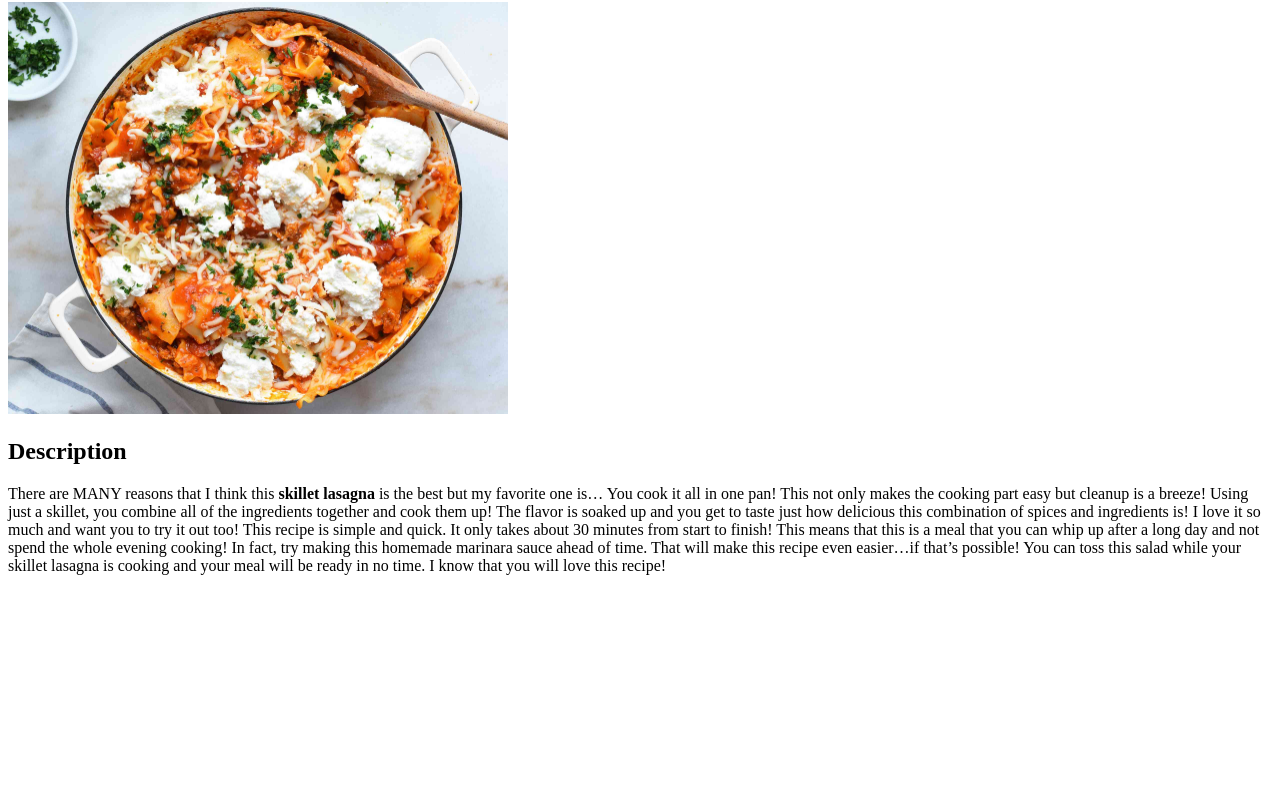
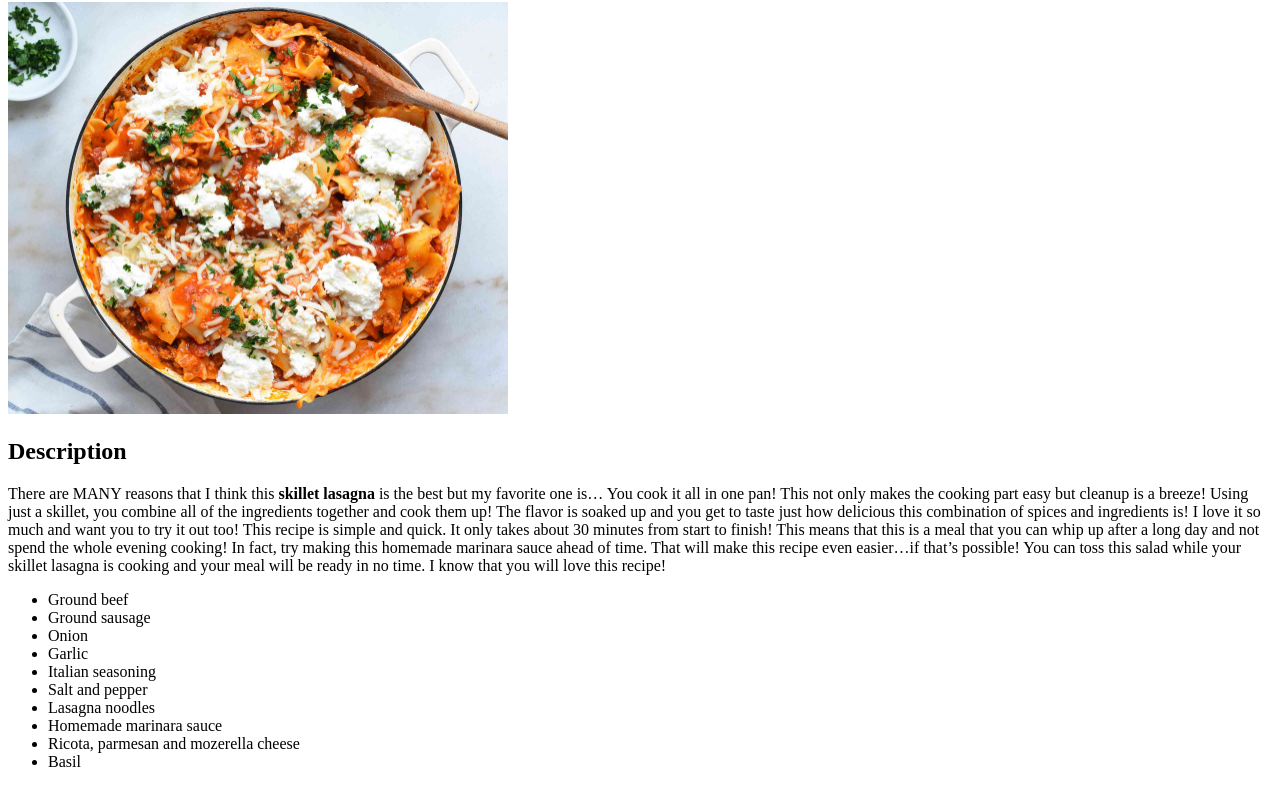
Before and after one commit to azadatiqur/odin-recipes, a plain HTML site: page recipes/lasagna.html in a window 1280 px wide. Shown: the part 78-865 px from the top of the page. Before the commit the page ends 800 px from the top, so only its background shows below. Drawn offline with Linux system fonts and the light colour scheme.

Commit message:
Add unordered list of ingredients

```diff
--- a/recipes/lasagna.html
+++ b/recipes/lasagna.html
@@ -11,6 +11,19 @@
         <h2>Description</h2>
         <p>There are MANY reasons that I think this <strong>skillet lasagna</strong> is the best but my favorite one is… You cook it all in one pan! This not only makes the cooking part easy but cleanup is a breeze! Using just a skillet, you combine all of the ingredients together and cook them up! The flavor is soaked up and you get to taste just how delicious this combination of spices and ingredients is! I love it so much and want you to try it out too!
 
-            This recipe is simple and quick. It only takes about 30 minutes from start to finish! This means that this is a meal that you can whip up after a long day and not spend the whole evening cooking! In fact, try making this homemade marinara sauce ahead of time. That will make this recipe even easier…if that’s possible! You can toss this salad while your skillet lasagna is cooking and your meal will be ready in no time. I know that you will love this recipe!</p>
+            This recipe is simple and quick. It only takes about 30 minutes from start to finish! This means that this is a meal that you can whip up after a long day and not spend the whole evening cooking! In fact, try making this homemade marinara sauce ahead of time. That will make this recipe even easier…if that’s possible! You can toss this salad while your skillet lasagna is cooking and your meal will be ready in no time. I know that you will love this recipe!
+        </p>
+        <ul>
+            <li>Ground beef</li>
+            <li>Ground sausage</li>
+            <li>Onion</li>
+            <li>Garlic</li>
+            <li>Italian seasoning</li>
+            <li>Salt and pepper</li>
+            <li>Lasagna noodles</li>
+            <li>Homemade marinara sauce</li>
+            <li>Ricota, parmesan and mozerella cheese</li>
+            <li>Basil</li>
+        </ul>
     </body>
 </html>
```
